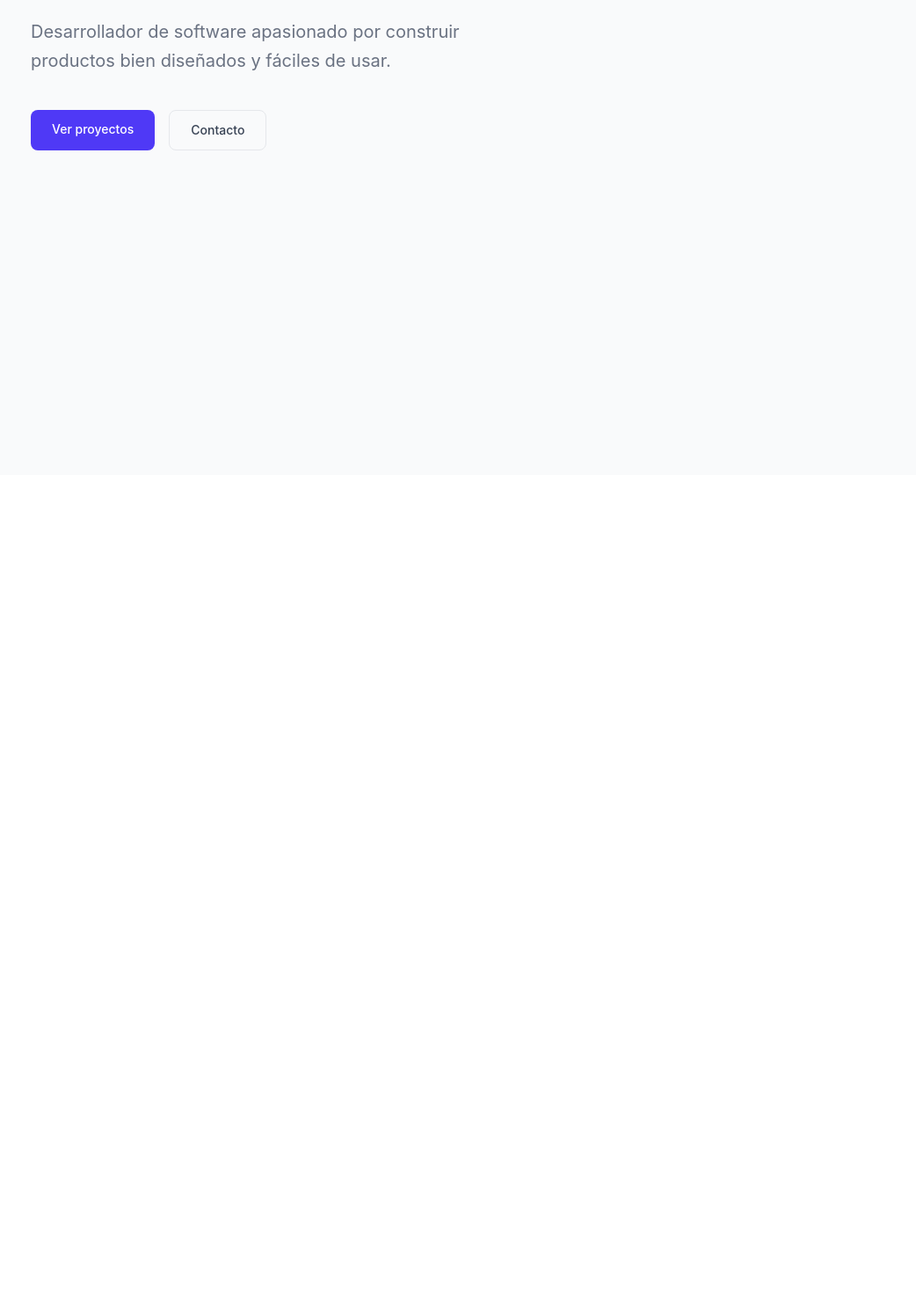
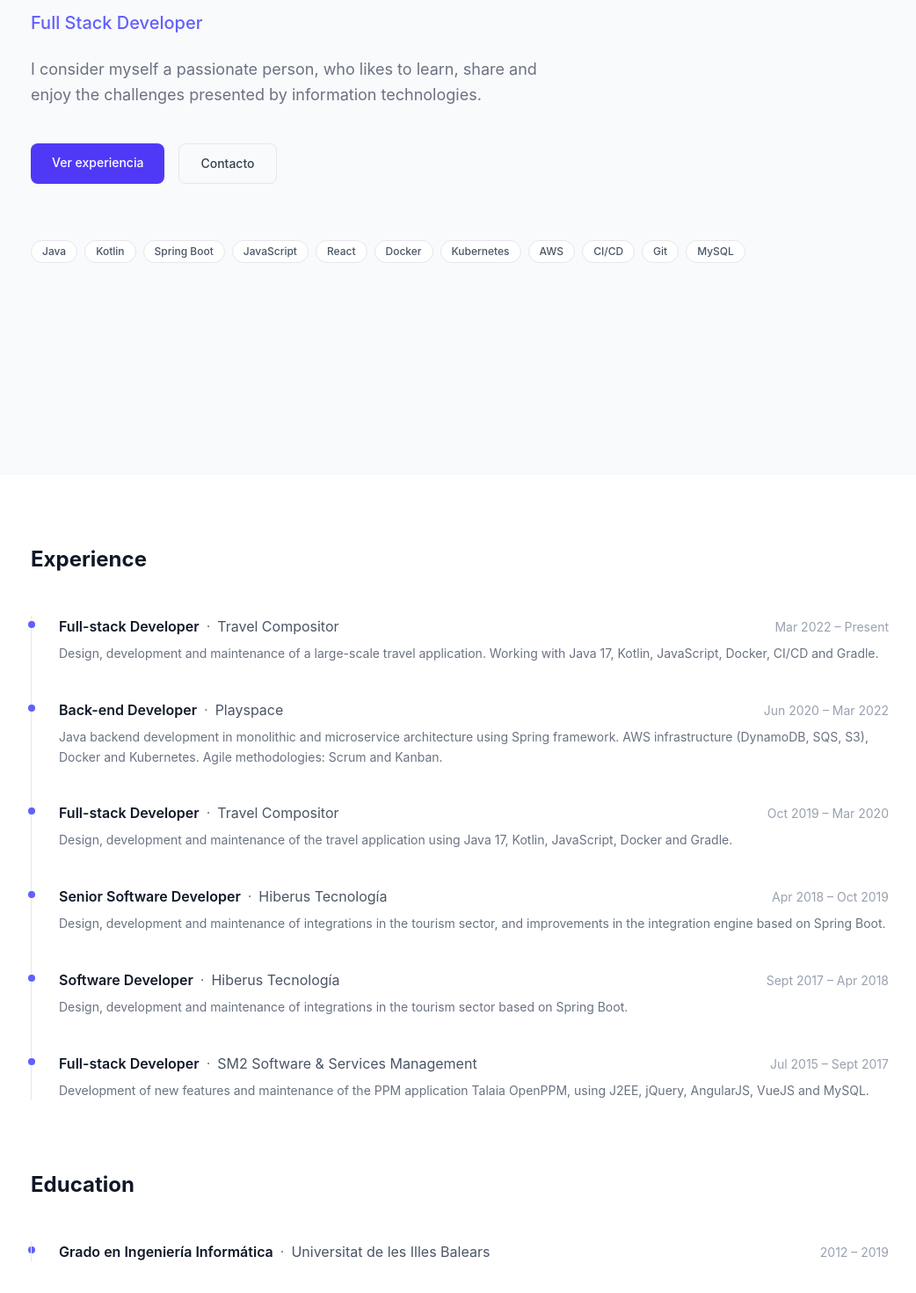
Before and after one commit to FranBisquerra/aboutme, a React (Vite) app in the folder frontend/: page / in a window 1280 px wide. Shown: the part 260-1730 px from the top of the page at 88% size, without its empty margins (117-1159 px from the left). Before the commit the page ends 800 px from the top, so only its background shows below. Built offline with nearby package versions, Linux system fonts and the light colour scheme.

Commit message:
CV: agrego la parte de curriculum

```diff
--- a/frontend/src/App.jsx
+++ b/frontend/src/App.jsx
@@ -1,11 +1,13 @@
 import Navbar from './components/Navbar.jsx'
 import Home from './components/Home.jsx'
+import Experience from './components/Experience.jsx'
 
 function App() {
   return (
     <>
       <Navbar />
       <Home />
+      <Experience />
     </>
   )
 }
--- /dev/null
+++ b/frontend/src/components/Experience.jsx
@@ -0,0 +1,54 @@
+import profile from '../data/profile.json'
+
+function formatDate(dateStr) {
+  if (!dateStr) return 'Present'
+  const [year, month] = dateStr.split('-')
+  return new Date(year, month - 1).toLocaleDateString('en-GB', { month: 'short', year: 'numeric' })
+}
+
+function Experience() {
+  return (
+    <section id="experience" className="max-w-5xl mx-auto px-6 py-20">
+      <h2 className="text-2xl font-bold text-gray-900 mb-12">Experience</h2>
+      <div className="relative">
+        <div className="absolute left-0 top-0 bottom-0 w-px bg-gray-200" />
+        <div className="space-y-10">
+          {profile.experience.map((job, i) => (
+            <div key={i} className="pl-8 relative">
+              <div className="absolute left-0 top-1.5 w-2 h-2 rounded-full bg-indigo-500 -translate-x-[3px]" />
+              <div className="flex flex-col sm:flex-row sm:items-baseline sm:justify-between gap-1 mb-2">
+                <div>
+                  <span className="font-semibold text-gray-900">{job.role}</span>
+                  <span className="text-gray-500 mx-2">·</span>
+                  <span className="text-gray-600">{job.company}</span>
+                </div>
+                <span className="text-sm text-gray-400 shrink-0">
+                  {formatDate(job.start)} – {formatDate(job.end)}
+                </span>
+              </div>
+              <p className="text-sm text-gray-500 leading-relaxed">{job.description}</p>
+            </div>
+          ))}
+        </div>
+      </div>
+
+      <h2 className="text-2xl font-bold text-gray-900 mt-20 mb-12">Education</h2>
+      {profile.education.map((edu, i) => (
+        <div key={i} className="pl-8 relative">
+          <div className="absolute left-0 top-1.5 w-2 h-2 rounded-full bg-indigo-500 -translate-x-[3px]" />
+          <div className="absolute left-0 top-0 bottom-0 w-px bg-gray-200" />
+          <div className="flex flex-col sm:flex-row sm:items-baseline sm:justify-between gap-1 mb-1">
+            <div>
+              <span className="font-semibold text-gray-900">{edu.degree}</span>
+              <span className="text-gray-500 mx-2">·</span>
+              <span className="text-gray-600">{edu.institution}</span>
+            </div>
+            <span className="text-sm text-gray-400 shrink-0">{edu.start} – {edu.end}</span>
+          </div>
+        </div>
+      ))}
+    </section>
+  )
+}
+
+export default Experience
--- a/frontend/src/components/Home.jsx
+++ b/frontend/src/components/Home.jsx
@@ -1,27 +1,40 @@
+import profile from '../data/profile.json'
+
 function Home() {
   return (
     <main className="min-h-screen bg-gray-50">
       <section id="about" className="max-w-5xl mx-auto px-6 pt-40 pb-24">
         <p className="text-sm font-medium text-indigo-600 mb-4 tracking-wide uppercase">Hola, soy</p>
-        <h1 className="text-5xl font-bold text-gray-900 mb-6 leading-tight">
-          Francesc Bisquerra
+        <h1 className="text-5xl font-bold text-gray-900 mb-4 leading-tight">
+          {profile.name}
         </h1>
-        <p className="text-xl text-gray-500 max-w-xl leading-relaxed">
-          Desarrollador de software apasionado por construir productos bien diseñados y fáciles de usar.
+        <p className="text-xl text-indigo-500 font-medium mb-6">{profile.title}</p>
+        <p className="text-lg text-gray-500 max-w-xl leading-relaxed mb-10">
+          {profile.bio}
         </p>
-        <div className="mt-10 flex gap-4">
+        <div className="flex gap-4 mb-16">
           <a
-            href="#projects"
+            href="#experience"
             className="px-6 py-3 bg-indigo-600 text-white text-sm font-medium rounded-lg hover:bg-indigo-700 transition-colors"
           >
-            Ver proyectos
+            Ver experiencia
           </a>
           <a
-            href="#contact"
+            href={`mailto:${profile.email}`}
             className="px-6 py-3 text-gray-700 text-sm font-medium rounded-lg border border-gray-200 hover:border-gray-400 transition-colors"
           >
             Contacto
           </a>
+        </div>
+        <div className="flex flex-wrap gap-2">
+          {profile.skills.map(skill => (
+            <span
+              key={skill}
+              className="px-3 py-1 text-xs font-medium bg-white border border-gray-200 text-gray-600 rounded-full"
+            >
+              {skill}
+            </span>
+          ))}
         </div>
       </section>
     </main>
--- /dev/null
+++ b/frontend/src/data/profile.json
@@ -0,0 +1,69 @@
+{
+  "name": "Francesc Bisquerra",
+  "title": "Full Stack Developer",
+  "location": "Palma de Mallorca",
+  "email": "francesc.bisquerra@gmail.com",
+  "linkedin": "https://www.linkedin.com/in/franbisquerra",
+  "bio": "I consider myself a passionate person, who likes to learn, share and enjoy the challenges presented by information technologies.",
+  "languages": [
+    { "name": "Català", "level": "Natiu" },
+    { "name": "Castellano", "level": "Nativo" },
+    { "name": "English", "level": "Full Professional" }
+  ],
+  "skills": [
+    "Java", "Kotlin", "Spring Boot", "JavaScript", "React",
+    "Docker", "Kubernetes", "AWS", "CI/CD", "Git", "MySQL"
+  ],
+  "experience": [
+    {
+      "company": "Travel Compositor",
+      "role": "Full-stack Developer",
+      "start": "2022-03",
+      "end": null,
+      "description": "Design, development and maintenance of a large-scale travel application. Working with Java 17, Kotlin, JavaScript, Docker, CI/CD and Gradle."
+    },
+    {
+      "company": "Playspace",
+      "role": "Back-end Developer",
+      "start": "2020-06",
+      "end": "2022-03",
+      "description": "Java backend development in monolithic and microservice architecture using Spring framework. AWS infrastructure (DynamoDB, SQS, S3), Docker and Kubernetes. Agile methodologies: Scrum and Kanban."
+    },
+    {
+      "company": "Travel Compositor",
+      "role": "Full-stack Developer",
+      "start": "2019-10",
+      "end": "2020-03",
+      "description": "Design, development and maintenance of the travel application using Java 17, Kotlin, JavaScript, Docker and Gradle."
+    },
+    {
+      "company": "Hiberus Tecnología",
+      "role": "Senior Software Developer",
+      "start": "2018-04",
+      "end": "2019-10",
+      "description": "Design, development and maintenance of integrations in the tourism sector, and improvements in the integration engine based on Spring Boot."
+    },
+    {
+      "company": "Hiberus Tecnología",
+      "role": "Software Developer",
+      "start": "2017-09",
+      "end": "2018-04",
+      "description": "Design, development and maintenance of integrations in the tourism sector based on Spring Boot."
+    },
+    {
+      "company": "SM2 Software & Services Management",
+      "role": "Full-stack Developer",
+      "start": "2015-07",
+      "end": "2017-09",
+      "description": "Development of new features and maintenance of the PPM application Talaia OpenPPM, using J2EE, jQuery, AngularJS, VueJS and MySQL."
+    }
+  ],
+  "education": [
+    {
+      "institution": "Universitat de les Illes Balears",
+      "degree": "Grado en Ingeniería Informática",
+      "start": "2012",
+      "end": "2019"
+    }
+  ]
+}
```
Also changed, not shown: 1 other file (tests, documents, lock files or other folders).
